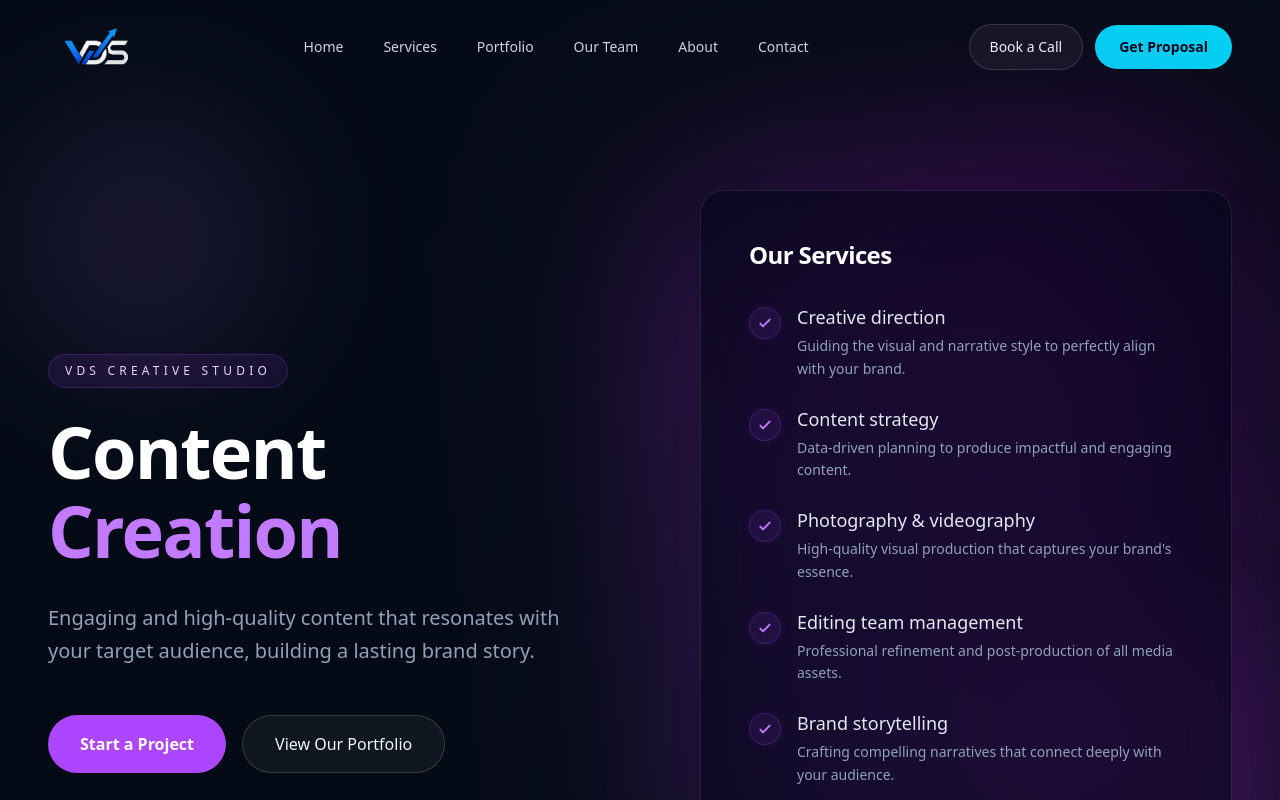
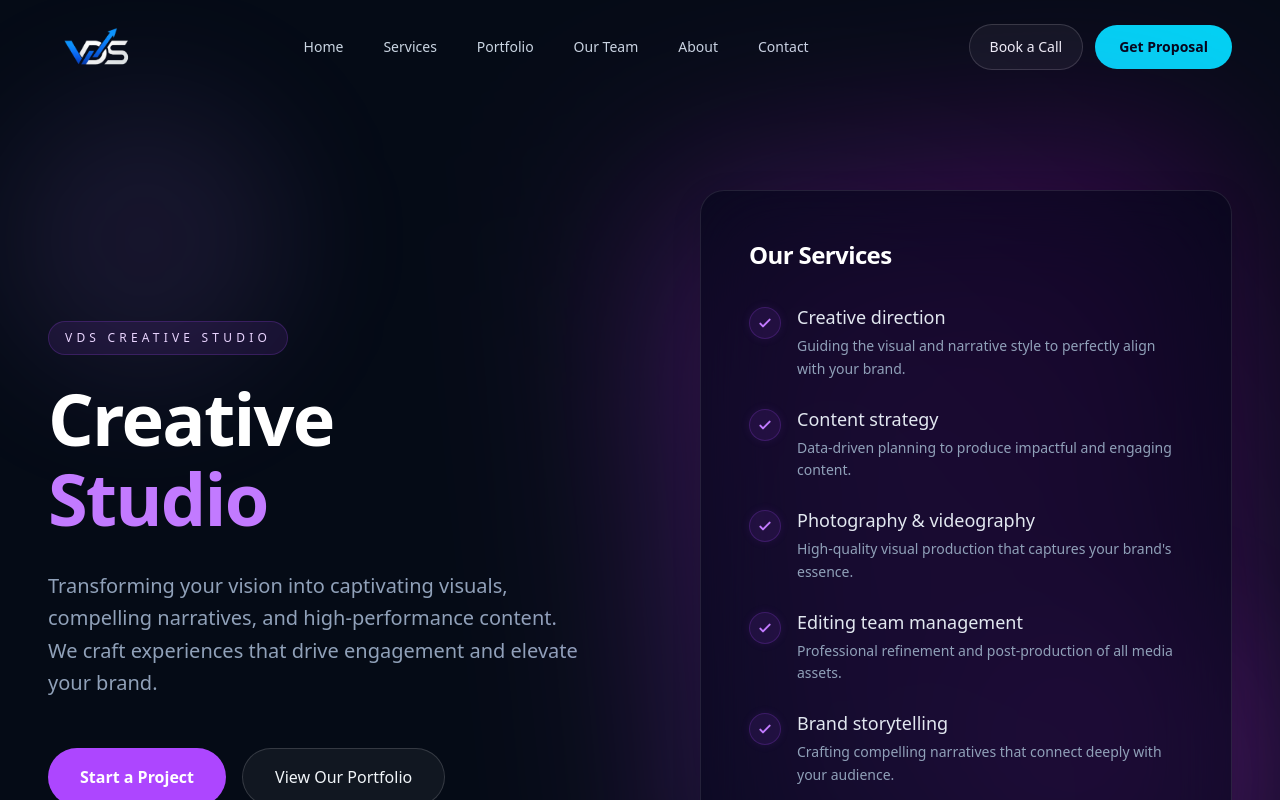
Before and after one commit to shohan433/VDS, a Next.js app: page /services/content-creation in a window 1280 px wide. Shown: the top 800 px of the page. Built offline with nearby package versions, Linux system fonts and the light colour scheme.

Commit message:
feat: update homepage and improve UI

```diff
--- a/app/page.tsx
+++ b/app/page.tsx
@@ -413,8 +413,8 @@ export default function Home() {
                         <polyline points="20 6 9 17 4 12" />
                       </svg>
                     </div>
-                    <h3 className="mt-6 text-xl font-semibold text-white">Content Creation</h3>
-                    <p className="mt-3 text-sm text-slate-400">Engaging content that resonates with your target audience.</p>
+                    <h3 className="mt-6 text-xl font-semibold text-white">Creative Studio</h3>
+                    <p className="mt-3 text-sm text-slate-400">Transforming your vision into captivating visuals, compelling narratives, and high-performance content.</p>
                   </article>
                 </Link>
 
@@ -473,8 +473,8 @@ export default function Home() {
                   </span> */}
                 </div>
                 <div className="p-6">
-                  <h3 className="text-xl font-semibold text-white">Digital Marketing Campaign</h3>
-                  <p className="mt-2 text-sm text-slate-400">Complete mobile banking redesign for the next generation of digital natives.</p>
+                  <h3 className="text-xl font-semibold text-white">Digital Marketing</h3>
+                  <p className="mt-2 text-sm text-slate-400">Transforming your vision into captivating visuals, compelling narratives, and high-performance content.</p>
                 </div>
               </div>
 
@@ -492,8 +492,8 @@ export default function Home() {
                   </span> */}
                 </div>
                 <div className="p-6">
-                  <h3 className="text-xl font-semibold text-white">IT Solutions Platform</h3>
-                  <p className="mt-2 text-sm text-slate-400">Comprehensive IT services and solutions for modern businesses.</p>
+                  <h3 className="text-xl font-semibold text-white">Development Solutions</h3>
+                  <p className="mt-2 text-sm text-slate-400">From concept to code, we build scalable web applications that drive real business results.</p>
                 </div>
               </div>
 
@@ -511,8 +511,8 @@ export default function Home() {
                   </span> */}
                 </div>
                 <div className="p-6">
-                  <h3 className="text-xl font-semibold text-white">Content Creation Platform</h3>
-                  <p className="mt-2 text-sm text-slate-400">Empower creators with intuitive tools for producing engaging digital content.</p>
+                  <h3 className="text-xl font-semibold text-white">Creative Studio</h3>
+                  <p className="mt-2 text-sm text-slate-400">Transforming your ideas into innovative digital solutions through stunning visuals, strategic storytelling, and high-performance content.</p>
                 </div>
               </div>
 
@@ -654,7 +654,7 @@ export default function Home() {
 
           <div className="relative z-10 mx-auto max-w-[1440px]">
             <div className="text-center mb-14">
-              <p className="text-sm uppercase tracking-[0.3em] text-cyan-300 mb-3">Trusted By</p>
+              {/* <p className="text-sm uppercase tracking-[0.3em] text-cyan-300 mb-3">Trusted By</p> */}
               <h2 className="text-3xl sm:text-4xl lg:text-5xl font-semibold text-white">
                 Clients We&apos;ve Worked With
               </h2>
@@ -825,10 +825,10 @@ export default function Home() {
                     <a href="https://tiktok.com" target="_blank" rel="noopener noreferrer" className="hover:text-white transition duration-200">TikTok</a>
                   </li>
                   <li>
-                    <a href="https://github.com" target="_blank" rel="noopener noreferrer" className="hover:text-white transition duration-200">GitHub</a>
+                    <a href="https://github.com/vdsdigitalbd" target="_blank" rel="noopener noreferrer" className="hover:text-white transition duration-200">GitHub</a>
                   </li>
                   <li>
-                    <a href="https://linkedin.com" target="_blank" rel="noopener noreferrer" className="hover:text-white transition duration-200">LinkedIn</a>
+                    <a href="https://www.linkedin.com/in/virtual-digital-solution-69247241a/" target="_blank" rel="noopener noreferrer" className="hover:text-white transition duration-200">LinkedIn</a>
                   </li>
                   <li>
                     <Link href="/privacy" className="hover:text-white transition duration-200">Privacy Policy</Link>
--- a/app/services/content-creation/page.tsx
+++ b/app/services/content-creation/page.tsx
@@ -51,10 +51,10 @@ export default function ContentCreation() {
                 VDS Creative Studio
               </span>
               <h1 className="text-4xl font-semibold text-white sm:text-5xl lg:text-7xl leading-[1.1] tracking-tight">
-                Content <br /> <span className="text-purple-400">Creation</span>
+                Creative <br /> <span className="text-purple-400">Studio</span>
               </h1>
               <p className="mt-8 text-lg sm:text-xl text-slate-400 max-w-xl leading-relaxed">
-                Engaging and high-quality content that resonates with your target audience, building a lasting brand story.
+                Transforming your vision into captivating visuals, compelling narratives, and high-performance content. We craft experiences that drive engagement and elevate your brand.
               </p>
             </div>
 
--- a/app/team/page.tsx
+++ b/app/team/page.tsx
@@ -8,7 +8,7 @@ export default function TeamPage() {
 
   const team = [
     {
-      name: "SHIBLEE",
+      name: "SAYED SHIBLEE SADIK",
       role: "Head of Digital Marketing",
       initials: "S",
       image: "/images/team2.jpeg",
```
